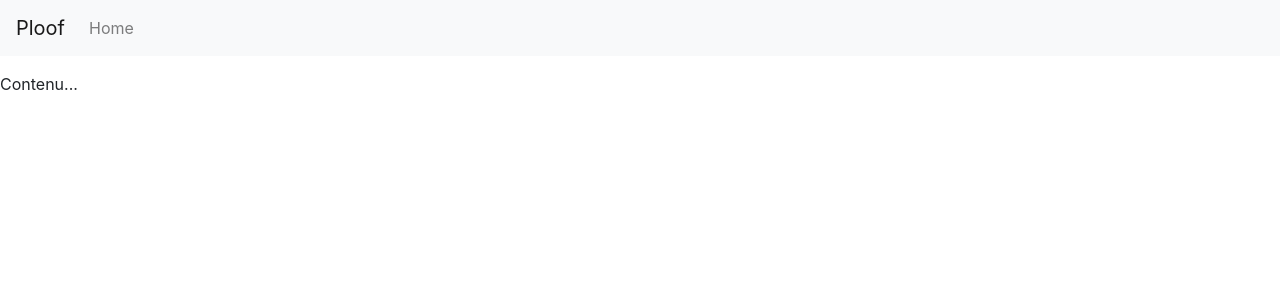
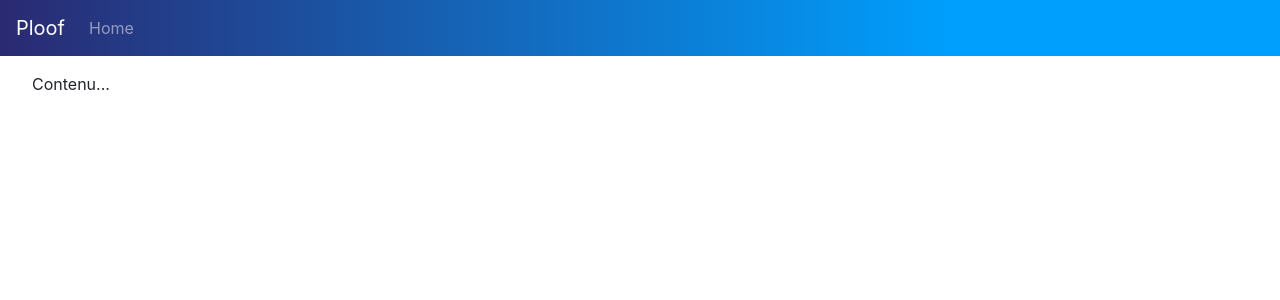
Before and after one commit to Galimede/nuit-info-2020, a Svelte app in the folder ploof/: page / in a window 1280 px wide. Shown: the top 300 px of the page. Built offline with nearby package versions, Linux system fonts and the light colour scheme.

Commit message:
:lipstick: navbar color :sunglasses:

```diff
--- a/ploof/index.html
+++ b/ploof/index.html
@@ -5,7 +5,7 @@
     <link rel="icon" href="/favicon.svg" />
     <meta name="viewport" content="width=device-width, initial-scale=1.0" />
     <!-- CSS -->
-<link rel="stylesheet" href="https://cdn.jsdelivr.net/npm/bootstrap@4.5.3/dist/css/bootstrap.min.css" integrity="sha384-TX8t27EcRE3e/ihU7zmQxVncDAy5uIKz4rEkgIXeMed4M0jlfIDPvg6uqKI2xXr2" crossorigin="anonymous">
+    <link rel="stylesheet" href="https://cdn.jsdelivr.net/npm/bootstrap@4.5.3/dist/css/bootstrap.min.css" integrity="sha384-TX8t27EcRE3e/ihU7zmQxVncDAy5uIKz4rEkgIXeMed4M0jlfIDPvg6uqKI2xXr2" crossorigin="anonymous">
 
 <!-- jQuery and JS bundle w/ Popper.js -->
 <script src="https://code.jquery.com/jquery-3.5.1.slim.min.js" integrity="sha384-DfXdz2htPH0lsSSs5nCTpuj/zy4C+OGpamoFVy38MVBnE+IbbVYUew+OrCXaRkfj" crossorigin="anonymous"></script>
--- a/ploof/src/App.svelte
+++ b/ploof/src/App.svelte
@@ -1,16 +1,22 @@
 <script>
   import Header from "./Header.svelte";
-
 </script>
 
 <style>
+
   .header {
     margin-bottom: 1rem;
+  }
+
+  .content {
+    margin-left: 2em;
   }
 </style>
 
 <div class="header">
-<Header />
+  <Header />
 </div>
 
-Contenu...
+<div class="content">
+  Contenu...
+</div>
--- a/ploof/src/Header.svelte
+++ b/ploof/src/Header.svelte
@@ -3,10 +3,14 @@
 </script>
 
 <style>
-
+    .navbar {
+        box-shadow: 0px 24px 3px -24px white;
+        background-color: #2a2a72;
+        background-image: linear-gradient(to right, #2a2a72 0%, #009ffd 74%);
+    }
 </style>
 
-<nav class="navbar navbar-expand-lg navbar-light bg-light">
+<nav class="navbar navbar-expand-lg navbar-dark">
     <a class="navbar-brand" href="#">Ploof</a>
     <button class="navbar-toggler" type="button" data-toggle="collapse" data-target="#navbarNav" aria-controls="navbarNav" aria-expanded="false" aria-label="Toggle navigation">
       <span class="navbar-toggler-icon"></span>
```
